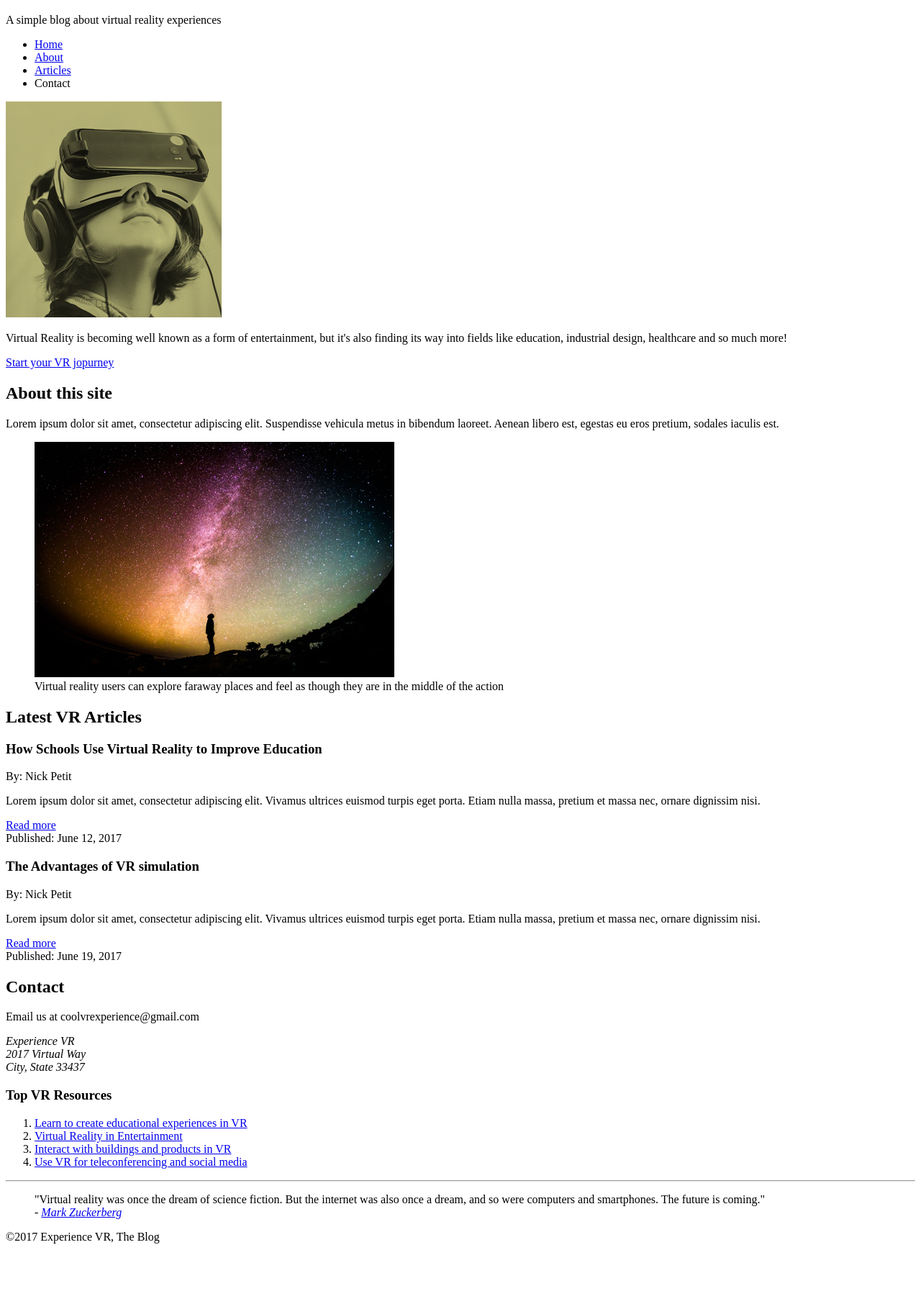
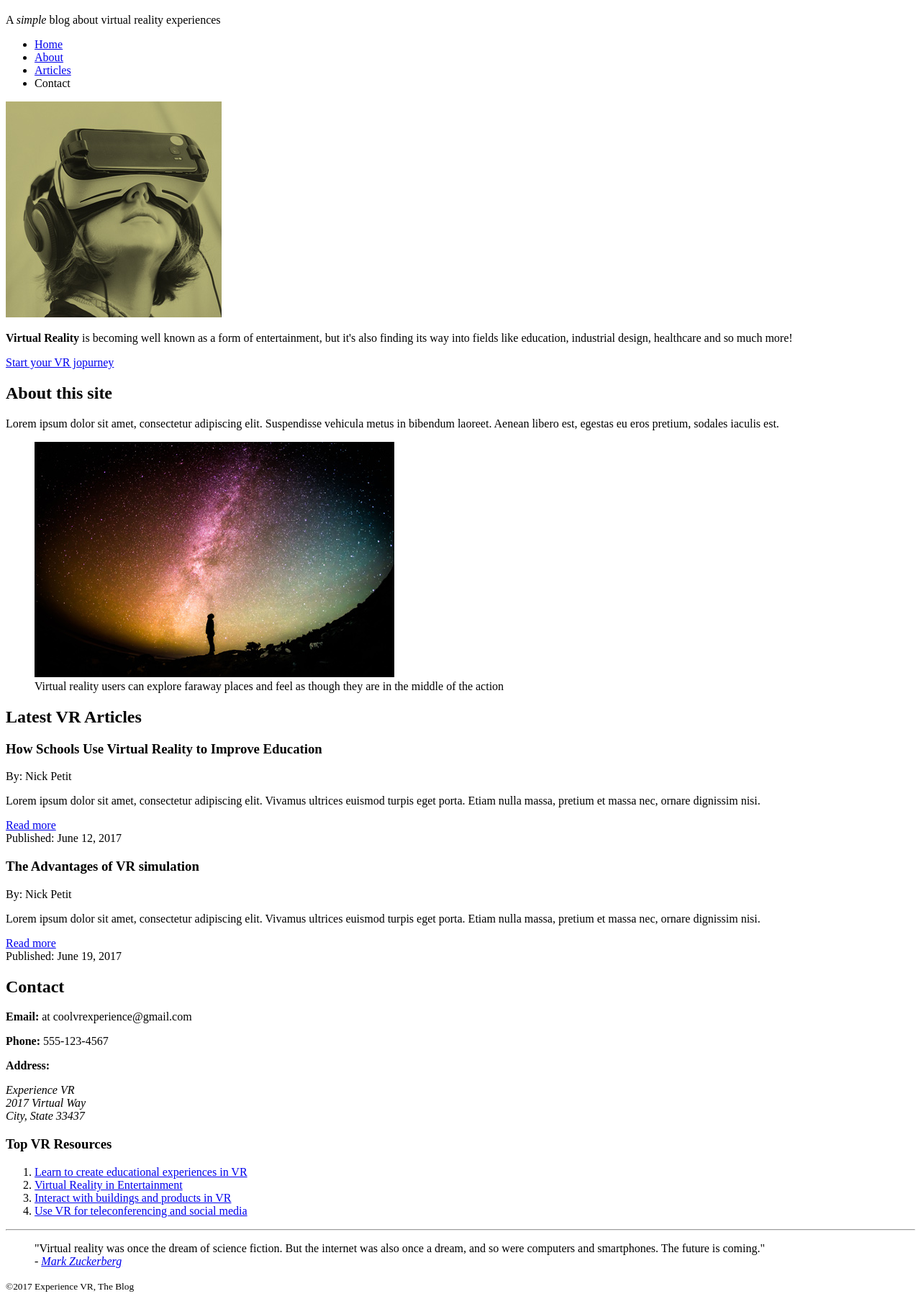
Before and after one commit to Jaclawiciel/Experience-VR-Blog, a plain HTML site: page index.html in a window 1280 px wide. Shown: the part 61-1873 px from the top of the page at 72% size. Before the commit the page ends 1805 px from the top, so only its background shows below. Drawn offline with Linux system fonts and the light colour scheme.

Commit message:
Strong tags

```diff
--- a/index.html
+++ b/index.html
@@ -7,7 +7,7 @@
 		<div>
 			<header>
 				<h1>Experience VR</h1>
-				<p>A simple blog about virtual reality experiences</p>
+				<p>A <em>simple</em> blog about virtual reality experiences</p>
 
 				<nav>
 					<ul>
@@ -23,7 +23,7 @@
 
 			<div>
 				<img src="img/featured.jpg" alt="Virtual reality user">
-				<p>Virtual Reality is becoming well known as a form of entertainment, but it's also finding its way into
+				<p><strong>Virtual Reality</strong> is becoming well known as a form of entertainment, but it's also finding its way into
 					fields
 					like education, industrial design, healthcare and so much more!</p>
 				<a href="https://teamtreehouse.com/vr" target="_blank">Start your VR jopurney</a>
@@ -32,7 +32,7 @@
 			<main>
 				<section>
 					<h2>About this site</h2>
-					<p>Lorem ipsum dolor sit amet, consectetur adipiscing elit. Suspendisse vehicula metus in bibendum
+					<p><span>Lorem ipsum dolor sit amet</span>, consectetur adipiscing elit. Suspendisse vehicula metus in bibendum
 						laoreet. Aenean libero est, egestas eu eros pretium, sodales iaculis est.</p>
 
 					<figure>
@@ -71,7 +71,9 @@
 
 				<section>
 					<h2>Contact</h2>
-					<p>Email us at coolvrexperience@gmail.com</p>
+					<p><strong>Email:</strong> at coolvrexperience@gmail.com</p>
+					<p><strong>Phone:</strong> 555-123-4567</p>
+					<p><strong>Address:</strong></p>
 					<address>
 						Experience VR<br>
 						2017 Virtual Way<br>
@@ -102,7 +104,7 @@
 
 
 			<footer>
-				<p>&copy;2017 Experience VR, The Blog</p>
+				<p><small>&copy;2017 Experience VR, The Blog</small></p>
 			</footer>
 		</div>
 	</body>
```
